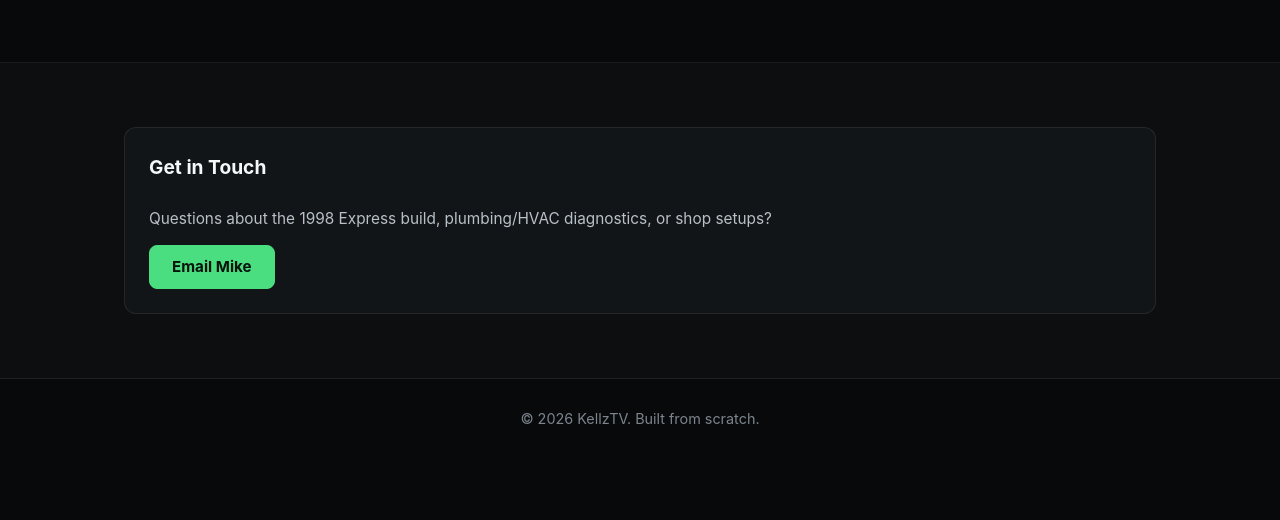
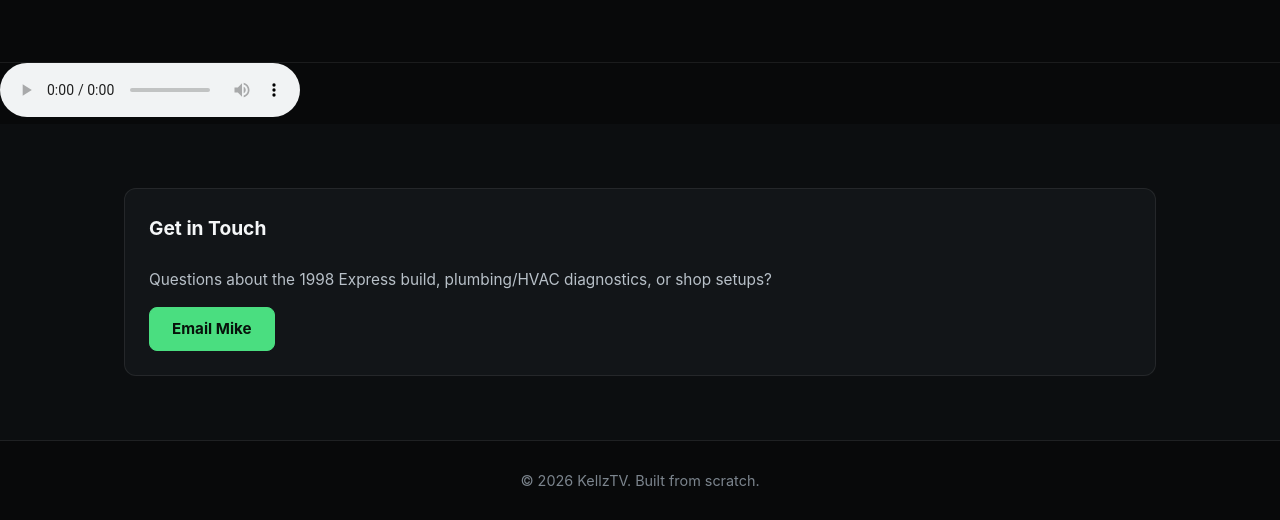
Before and after one commit to kelleherx/Kellz-TV, a plain HTML site: page index.html in a window 1280 px wide. Shown: the part 2301-2821 px from the top of the page. Before the commit the page ends 2759 px from the top, so only its background shows below. Drawn offline with Linux system fonts and the light colour scheme.

Commit message:
Update index.html

```diff
--- a/index.html
+++ b/index.html
@@ -142,6 +142,11 @@
       </div>
     </section>
 
+    <audio controls src="audio/song.mp3">
+  Your browser does not support the audio element.
+</audio>
+
+
     <section id="contact" class="section section-alt">
       <div class="container">
         <div class="card contact-card">
```
